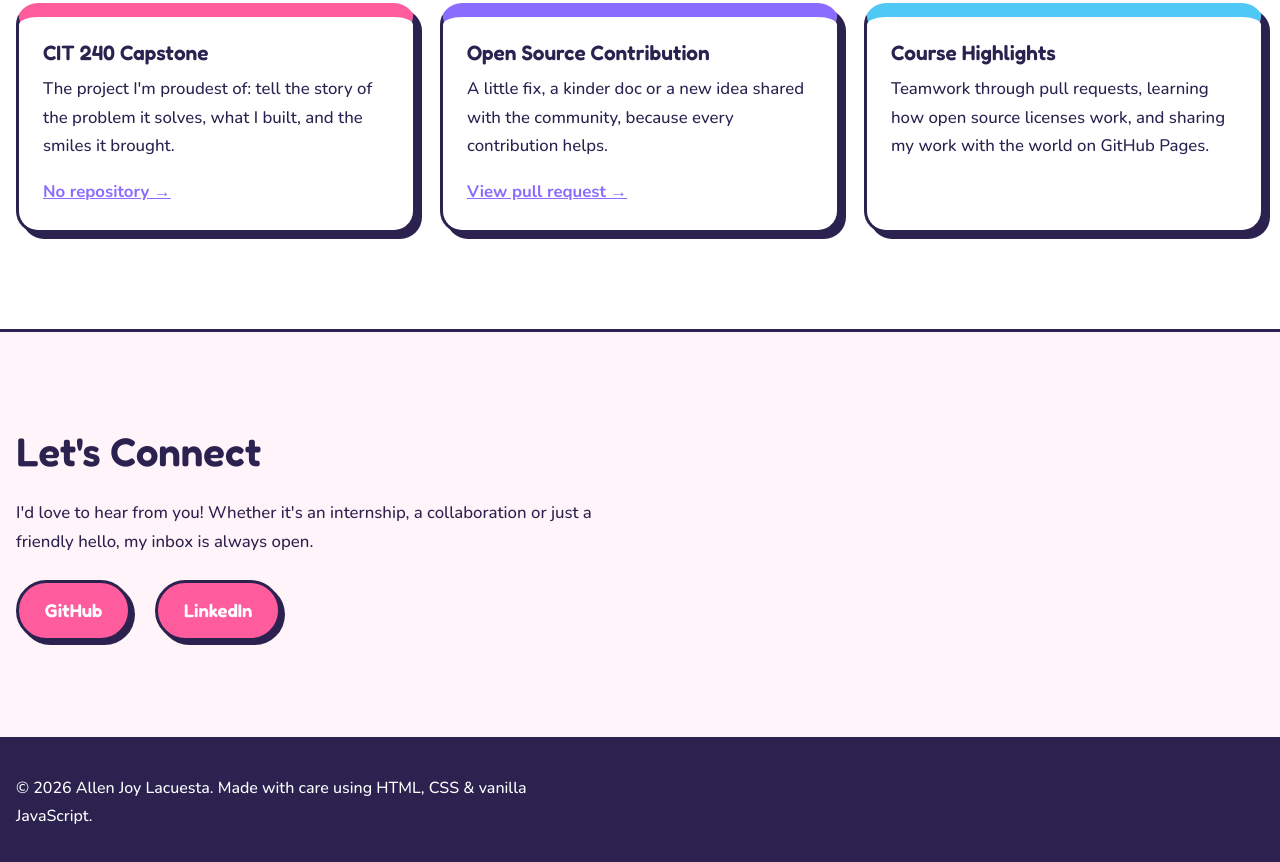
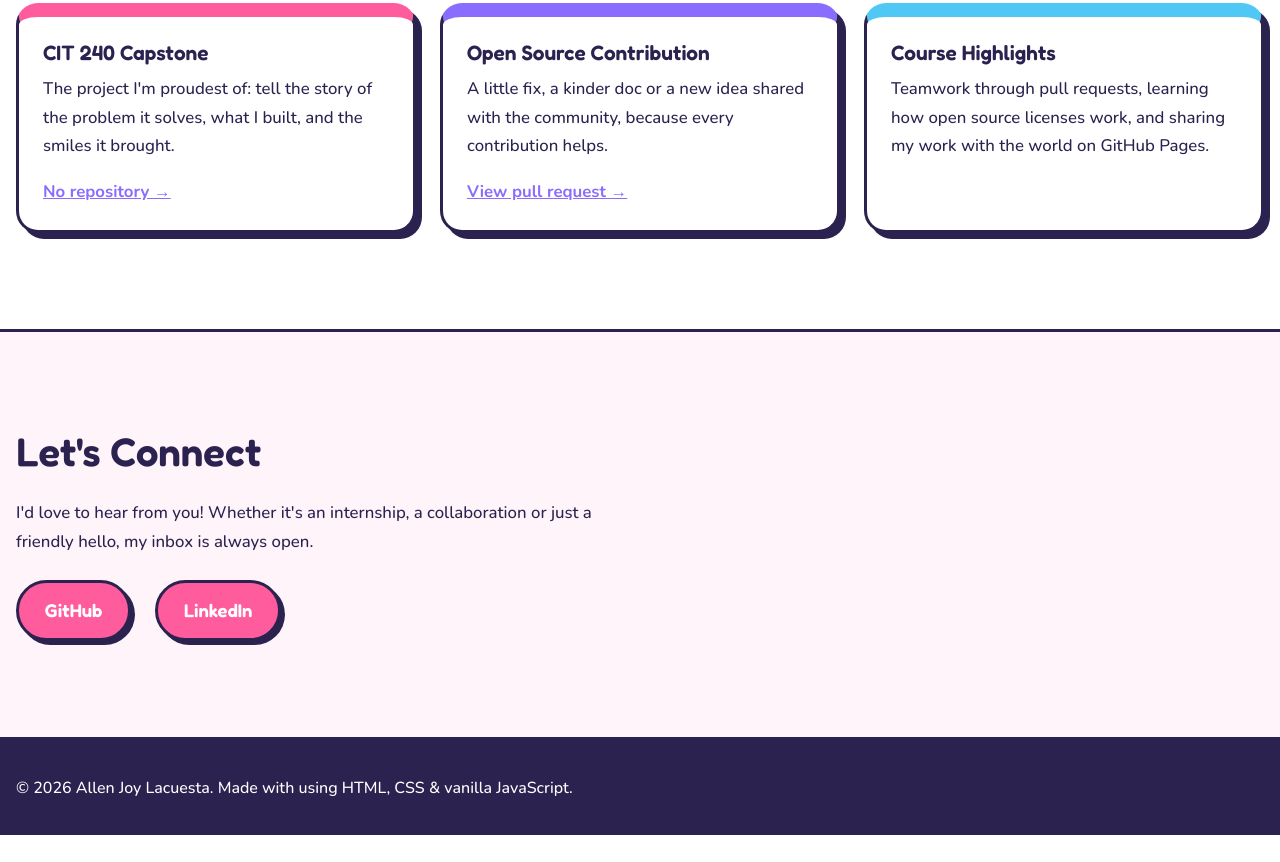
Before and after one commit to allenjoylacuesta7/Portfolio, a plain HTML site: page index.html in a window 1280 px wide. Shown: the part 2368-3230 px from the top of the page. After the commit the page ends 3203 px from the top, so only its background shows below. Drawn offline with nearby package versions, Linux system fonts and the light colour scheme.

Commit message:
Update footer text in index.html
Removed the word 'care' from the footer text.

```diff
--- a/index.html
+++ b/index.html
@@ -189,7 +189,7 @@
 
   <footer class="site-footer">
     <div class="container">
-      <p>&copy; <span id="year">2026</span> Allen Joy Lacuesta. Made with care using HTML, CSS &amp; vanilla JavaScript.</p>
+      <p>&copy; <span id="year">2026</span> Allen Joy Lacuesta. Made with  using HTML, CSS &amp; vanilla JavaScript.</p>
     </div>
   </footer>
 
```
